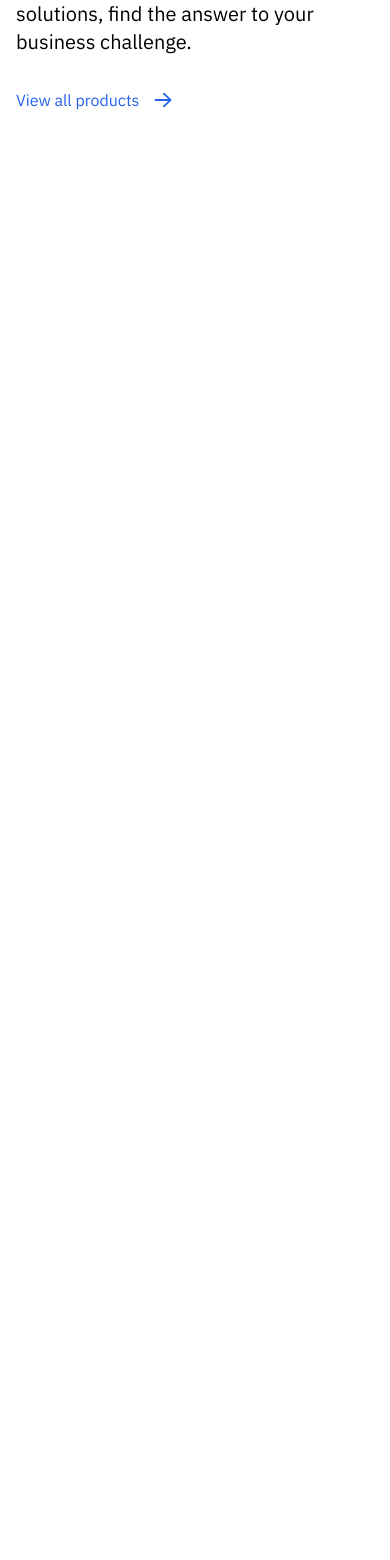
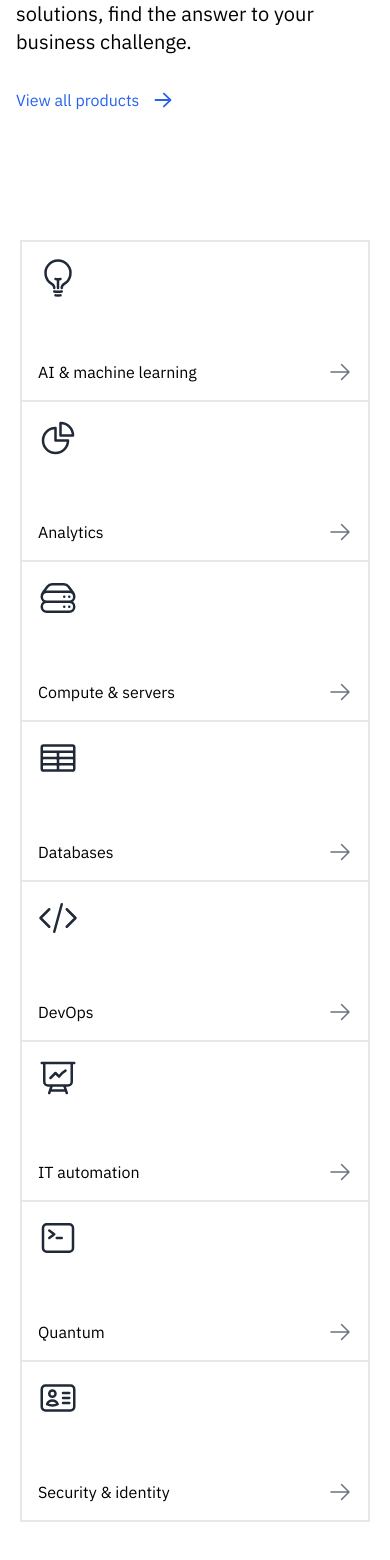
Before and after one commit to Sreerag-K-P/ibm, a Next.js app: page / in a window 390 px wide. Shown: the part 2233-3793 px from the top of the page. Before the commit the page ends 3253 px from the top, so only its background shows below. Built offline with nearby package versions, Linux system fonts and the light colour scheme.

Commit message:
cardgroup responsive

```diff
--- /dev/null
+++ b/app/components/Cardgroup.tsx
@@ -0,0 +1,63 @@
+import {
+  ArrowRightIcon,
+  ChartPieIcon,
+  CodeBracketIcon,
+  CommandLineIcon,
+  IdentificationIcon,
+  LightBulbIcon,
+  PresentationChartLineIcon,
+  ServerStackIcon,
+  TableCellsIcon,
+} from '@heroicons/react/24/outline'
+
+export const Cardgroup = () => {
+  const cardItems = [
+    {
+      heading: 'AI & machine learning',
+      icon: <LightBulbIcon className="h-10 w-10 text-gray-800" />,
+    },
+    {
+      heading: 'Analytics',
+      icon: <ChartPieIcon className="h-10 w-10 text-gray-800" />,
+    },
+    {
+      heading: 'Compute & servers',
+      icon: <ServerStackIcon className="h-10 w-10 text-gray-800" />,
+    },
+    {
+      heading: 'Databases',
+      icon: <TableCellsIcon className="h-10 w-10 text-gray-800" />,
+    },
+    {
+      heading: 'DevOps',
+      icon: <CodeBracketIcon className="h-10 w-10 text-gray-800" />,
+    },
+    {
+      heading: 'IT automation',
+      icon: <PresentationChartLineIcon className="h-10 w-10 text-gray-800" />,
+    },
+    {
+      heading: 'Quantum',
+      icon: <CommandLineIcon className="h-10 w-10 text-gray-800" />,
+    },
+    {
+      heading: 'Security & identity',
+      icon: <IdentificationIcon className="h-10 w-10 text-gray-800" />,
+    },
+  ]
+  return (
+    <section className="max-w-screen-2xl mx-auto my-16">
+      <div className="grid lg:grid-cols-4 max-lg:grid-cols-2 max-md:grid-cols-1 border mx-5">
+        {cardItems.map(({ heading, icon }) => (
+          <div className="p-4 h-40 border">
+            <div className="flex justify-start items-start h-1/2">{icon}</div>
+            <div className="flex justify-between items-end h-1/2">
+              <h5>{heading}</h5>
+              <ArrowRightIcon className="h-6 w-6 text-gray-500" />
+            </div>
+          </div>
+        ))}
+      </div>
+    </section>
+  )
+}
--- a/app/page.tsx
+++ b/app/page.tsx
@@ -1,3 +1,4 @@
+import { Cardgroup } from './components/Cardgroup'
 import HeroCards from './components/HeroCards'
 import Introduction from './components/Introduction'
 import HeroSection from './components/heroSection'
@@ -8,6 +9,7 @@ export default function Home() {
       <HeroSection />
       <HeroCards />
       <Introduction />
+      <Cardgroup />
       <div className="h-[100vh]"></div>
     </main>
   )
```
